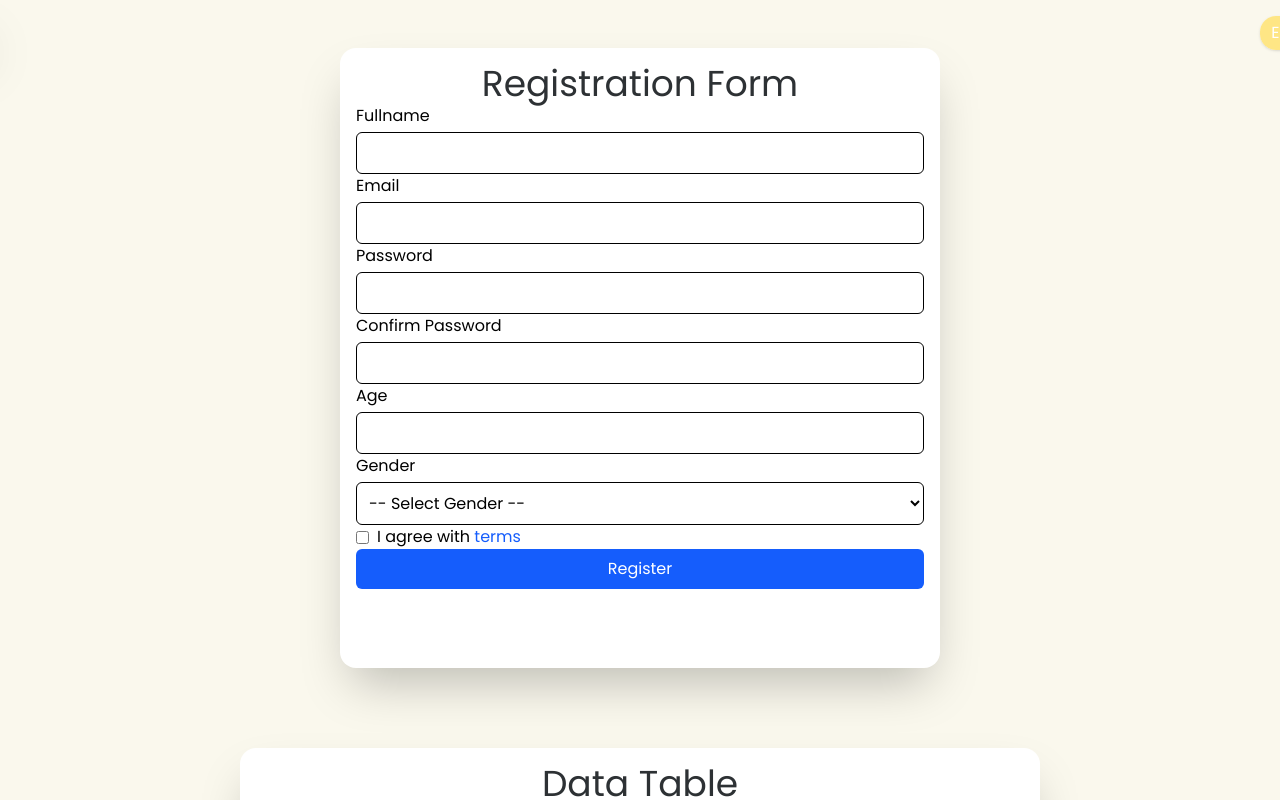
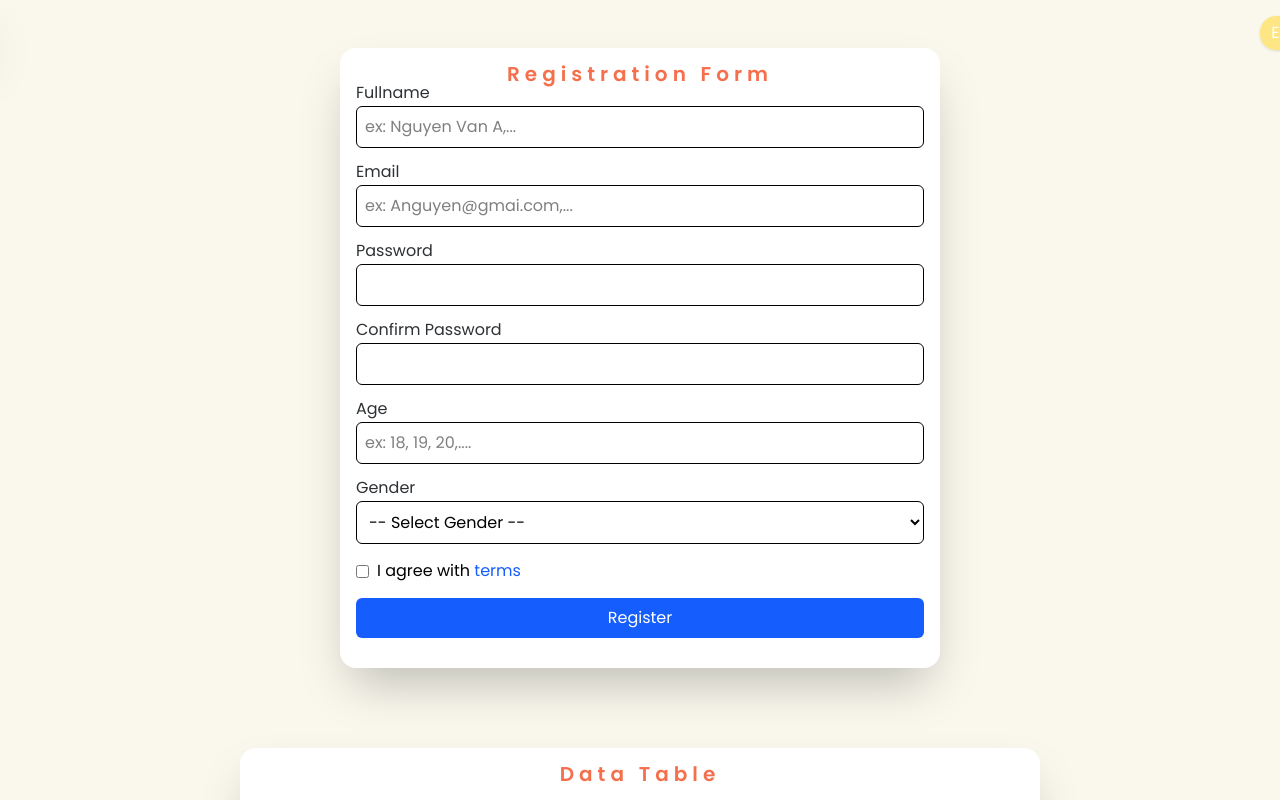
Before and after one commit to longhongoc/web_nextjs, a Next.js app: page /en/registration in a window 1280 px wide. Shown: the top 800 px of the page. Built offline with nearby package versions, Linux system fonts and the light colour scheme; no server answers; the database is empty.

Commit message:
fix nav ui

```diff
--- a/src/app/[locale]/page.tsx
+++ b/src/app/[locale]/page.tsx
@@ -30,7 +30,7 @@ export default function Home() {
     <div className=" w-sceen flex flex-col items-center justify-items-center bg-[#FAF8ED]">
       <main className=" w-[1440px] flex flex-col gap-[32px] items-center">
         <div className=" w-full h-[720px]">
-          <div className=" w-[1440px] h-[102px] flex justify-around items-center  px-[135px] py-[24px]">
+          <div className=" w-[1440px] h-[102px] flex items-center  px-[135px] py-[24px]">
             <Image
               src="/png/Logo.png"
               alt="Salty Logo"
@@ -38,15 +38,14 @@ export default function Home() {
               height={35}
               className=" max-w-[98px] max-h-fit object-cover py-[9px]"
             />
-
-            <div className=" h-[24px] w-[519px] ml-[72px] flex justify-around items-center text-16-16-400">
+            <div className=" w-[519px] h-[24px] ml-[72px] flex gap-[36px] text-16-16-400">
               {navigation.map((res, index) => (
                 <Link
                   key={index}
-                  href="#"
+                  href={'/#'}
                   onClick={() => setActive(index)}
-                  className={clsx({
-                    ' border-b-2 border-[#F66F4D]': index === active,
+                  className={clsx('', {
+                    'border-b-[2px] border-[#F66F4D]': index === active,
                   })}
                 >
                   {t(`${res}`)}
@@ -55,7 +54,7 @@ export default function Home() {
             </div>
             <Link
               href={'/registration'}
-              className=" h-[54px] w-[170px] ml-[383px] flex items-center justify-center border-[1.4px] border-[#F66F4D] text-[16px] font-medium leading-[16px] rounded-2xl cursor-pointer"
+              className=" h-[54px] w-[170px] ml-[233px] flex items-center justify-center border-[1.4px] border-[#F66F4D] text-[16px] font-medium leading-[16px] rounded-full cursor-pointer"
             >
               <p className=" text-[#F66F4D]">{t('Book Now')}</p>
               <Image
--- a/src/app/[locale]/registration/page.tsx
+++ b/src/app/[locale]/registration/page.tsx
@@ -147,16 +147,20 @@ export default function Page() {
           </div>
         </div>
         <section className=" h-[620px] w-[600px] shadow-2xl rounded-2xl bg-white p-4 overflow-y-scroll hide-scrollbar">
-          <h1 className=" text-center text-4xl text-[#2D3134]">
+          <h1 className=" text-center text-20-20-600 text-[#2D3134]">
             {t('Registration Form')}
           </h1>
-          <form onSubmit={handleSubmit(onSubmit)} className="">
+          <form
+            onSubmit={handleSubmit(onSubmit)}
+            className=" flex flex-col gap-[15px]"
+          >
             <div>
               <label>{t('Fullname')}</label>
               <input
                 type="text"
                 {...register('fullName')}
                 className="w-full border rounded-md p-2"
+                placeholder="ex: Nguyen Van A,..."
               />
               {errors.fullName && (
                 <p className="text-red-500 text-sm">
@@ -171,6 +175,7 @@ export default function Page() {
                 type="email"
                 {...register('email')}
                 className="w-full border rounded-md p-2"
+                placeholder="ex: Anguyen@gmai.com,..."
               />
               {errors.email && (
                 <p className="text-red-500 text-sm">
@@ -213,6 +218,7 @@ export default function Page() {
                 type="number"
                 {...register('age', { valueAsNumber: true })}
                 className="w-full border rounded-md p-2"
+                placeholder="ex: 18, 19, 20,...."
               />
               {errors.age && (
                 <p className="text-red-500 text-sm">
@@ -268,9 +274,7 @@ export default function Page() {
           </form>
         </section>
         <section className=" h-[550px] w-[800px] shadow-2xl rounded-2xl bg-white p-4 overflow-y-scroll hide-scrollbar mt-12">
-          <h1 className=" text-center text-4xl text-[#2D3134]">
-            {t('Data Table')}
-          </h1>
+          <h1 className=" text-20-20-600 text-center">{t('Data Table')}</h1>
           <table className="hidden min-w-full text-gray-900 md:table">
             <thead className="rounded-lg text-left text-sm font-normal">
               <tr>
@@ -294,7 +298,7 @@ export default function Page() {
                 </th>
               </tr>
             </thead>
-            <tbody className="bg-white">
+            <tbody className="bg-white text-center">
               {totalData?.map((res, index) => (
                 <tr
                   key={index}
@@ -319,7 +323,7 @@ export default function Page() {
                   {index === tableRow && (
                     <td className="whitespace-nowrap px-2 py-3">
                       <button
-                        className=" bg-red-500 p-[10px] rounded-2xl cursor-pointer hover:bg-red-300"
+                        className=" bg-red-500 p-[10px] rounded-2xl cursor-pointer text-16-26-400 hover:bg-red-300"
                         onClick={() => deleteSubmit(res.id)}
                       >
                         {serverDelete ? 'Loading...' : 'Delete'}
--- a/src/app/globals.css
+++ b/src/app/globals.css
@@ -58,6 +58,7 @@ label {
 .text-16-26-400 {
   font-size: 16px;
   line-height: 26px;
+  letter-spacing: 2px;
   font-weight: 400;
 }
 
@@ -95,8 +96,8 @@ label {
   line-height: 12px;
   font-weight: 400;
   color: #9498a4;
+
 }
-
 .text-20-20-600 {
   font-size: 20px;
   line-height: 20px;
@@ -104,3 +105,10 @@ label {
   font-weight: 600;
   color: #f66f4d;
 }
+
+label{
+  font-size: 16px;
+  line-height: 18px;
+  font-weight: 400;
+  color: #2d3134;
+}
```
